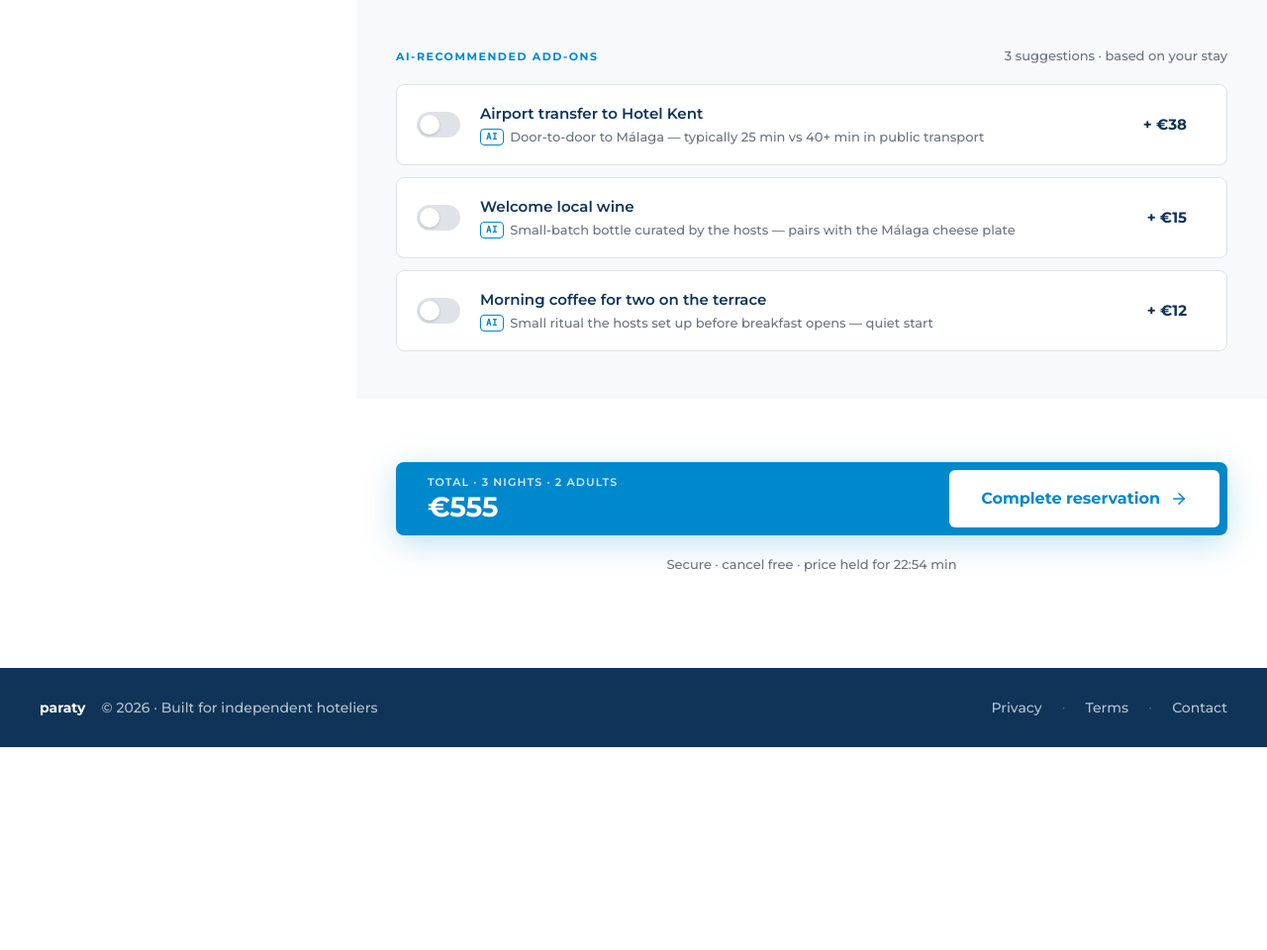
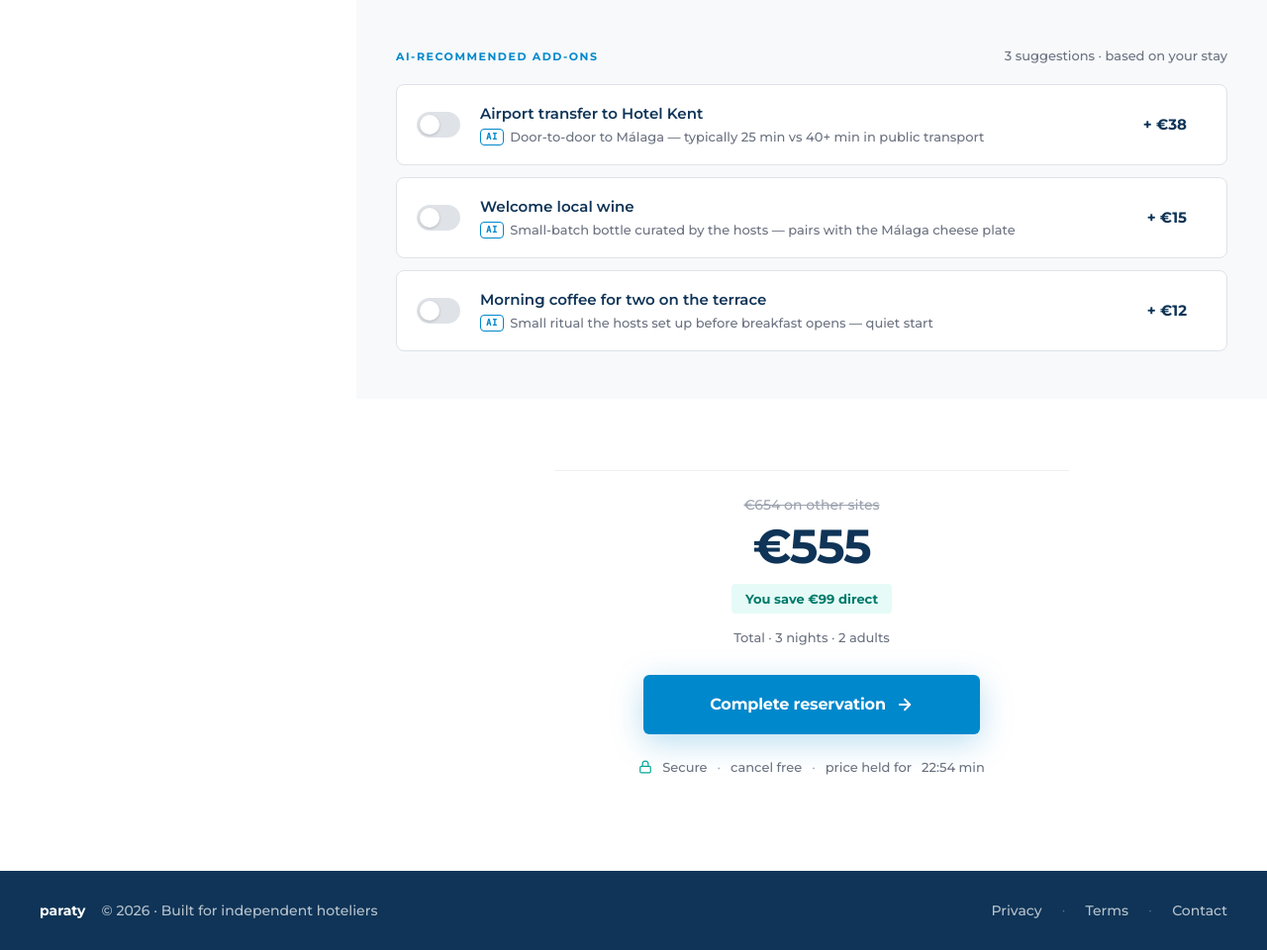
Before and after one commit to unaialdana-eng/paraty-conversational-demo, a FastAPI app: page /property/kent-malaga in a window 1280 px wide. Shown: the part 2255-3215 px from the top of the page at 99% size. Before the commit the page ends 3010 px from the top, so only its background shows below. Run offline with FastAPI, Linux system fonts and the light colour scheme.

Commit message:
Align property final CTA with checkout total pattern
The property page's final CTA was a horizontal cyan pill with price on the
left and button on the right — inconsistent with the checkout's vertical
breakdown (strike-through OTA price → main direct price → savings tag →
full-width CTA), and the price-left-button-right layout worked against the
natural reading flow.

Now both pages use the same pattern: centered price breakdown showing what
you're saving vs OTAs, then a prominent CTA below, then the secure/cancel
line. Visually anchors the decision the same way in both steps.

Co-Authored-By: Claude Opus 4.7 (1M context) <noreply@anthropic.com>

```diff
--- a/templates/property.html
+++ b/templates/property.html
@@ -252,22 +252,38 @@
   .addon-price{font:700 15px/22px 'Montserrat';color:var(--brand-navy);white-space:nowrap;}
   .addon-price.free{color:var(--brand-teal-deep);}
 
-  /* Final CTA */
-  .final{padding:64px 40px 96px;display:flex;flex-direction:column;gap:20px;align-items:center;}
-  .final-row{
-    width:1040px;max-width:100%;display:flex;align-items:center;justify-content:space-between;
-    background:var(--brand-cyan);border-radius:var(--r-md);padding:8px 8px 8px 32px;
-    box-shadow:0 8px 32px rgba(0,136,204,0.25);
+  /* Final CTA — mirrors the checkout total block for consistency */
+  .final{
+    padding:72px 40px 96px;
+    display:flex;flex-direction:column;align-items:center;gap:20px;
   }
-  .final-price{display:flex;flex-direction:column;color:#fff;gap:2px;}
-  .final-price .lbl{font:600 11px/14px 'Montserrat';letter-spacing:0.1em;text-transform:uppercase;opacity:.85;}
-  .final-price .amt{font:700 28px/32px 'Montserrat';letter-spacing:-0.01em;}
+  .final-total{
+    display:flex;flex-direction:column;align-items:center;gap:2px;
+    padding-top:24px;border-top:1px solid var(--border-soft);width:100%;max-width:520px;
+  }
+  .final-strike{font:500 14px/20px 'Montserrat';color:var(--faint);text-decoration:line-through;}
+  .final-amt{font:700 48px/56px 'Montserrat';letter-spacing:-0.025em;color:var(--brand-navy);margin-top:2px;}
+  .final-save{
+    font:700 13px/18px 'Montserrat';color:var(--brand-teal-deep);
+    background:var(--brand-teal-soft);padding:6px 14px;border-radius:var(--r-xs);margin-top:8px;
+  }
+  .final-caption{font:500 13px/20px 'Montserrat';color:var(--muted);margin-top:12px;}
   .final-cta{
-    padding:18px 32px;background:#fff;color:var(--brand-cyan);border:0;border-radius:var(--r-sm);
-    font:700 16px/22px 'Montserrat';cursor:pointer;text-decoration:none;display:inline-flex;align-items:center;gap:10px;
+    margin-top:8px;
+    padding:0 32px;height:60px;min-width:340px;
+    background:var(--brand-cyan);color:#fff;border:0;border-radius:var(--r-sm);
+    font:700 16px/22px 'Montserrat';letter-spacing:-0.01em;
+    cursor:pointer;text-decoration:none;
+    display:inline-flex;align-items:center;justify-content:center;gap:10px;
+    box-shadow:0 8px 32px rgba(0,136,204,0.28);
+    transition:background .15s ease, box-shadow .15s ease;
   }
-  .final-cta:hover{background:var(--brand-cyan-soft);}
-  .final-note{font:500 13px/18px 'Montserrat';color:var(--muted);}
+  .final-cta:hover{background:var(--brand-cyan-hover);box-shadow:0 12px 40px rgba(0,136,204,0.36);}
+  .final-note{
+    font:500 13px/18px 'Montserrat';color:var(--muted);margin-top:4px;
+    display:flex;align-items:center;justify-content:center;gap:10px;
+  }
+  .final-note .sep{color:var(--faint);}
 
   /* Footer */
   .footer{
@@ -517,18 +533,26 @@
     </div>
   </section>
 
-  <!-- FINAL CTA -->
+  <!-- FINAL CTA — same breakdown pattern as checkout -->
   <section class="final">
-    <div class="final-row">
-      <div class="final-price">
-        <div class="lbl">Total · {{ nights }} night{% if nights != 1 %}s{% endif %} · {{ intent.adults or 2 }} adult{% if (intent.adults or 2) != 1 %}s{% endif %}{% if intent.children and intent.children > 0 %} + {{ intent.children }} child{% if intent.children != 1 %}ren{% endif %}{% endif %}</div>
-        <div class="amt">€{{ savings.direct_total|round|int }}</div>
-      </div>
-      <a href="/checkout/{{ hotel.id }}?q={{ q|urlencode }}" class="final-cta">Complete reservation
-        <svg width="18" height="18" viewBox="0 0 24 24" fill="none" stroke="currentColor" stroke-width="2" stroke-linecap="round" stroke-linejoin="round"><line x1="5" y1="12" x2="19" y2="12"/><polyline points="12 5 19 12 12 19"/></svg>
-      </a>
+    <div class="final-total">
+      <div class="final-strike">€{{ savings.booking_total|round|int }} on other sites</div>
+      <div class="final-amt">€{{ savings.direct_total|round|int }}</div>
+      <div class="final-save">You save €{{ savings.saving_total|round|int }} direct</div>
+      <div class="final-caption">Total · {{ nights }} night{% if nights != 1 %}s{% endif %} · {{ intent.adults or 2 }} adult{% if (intent.adults or 2) != 1 %}s{% endif %}{% if intent.children and intent.children > 0 %} + {{ intent.children }} child{% if intent.children != 1 %}ren{% endif %}{% endif %}</div>
     </div>
-    <div class="final-note">Secure · cancel free · price held for <span id="final-held">23 min</span></div>
+    <a href="/checkout/{{ hotel.id }}?q={{ q|urlencode }}" class="final-cta">
+      Complete reservation
+      <svg width="18" height="18" viewBox="0 0 24 24" fill="none" stroke="currentColor" stroke-width="2.4" stroke-linecap="round" stroke-linejoin="round"><line x1="5" y1="12" x2="19" y2="12"/><polyline points="12 5 19 12 12 19"/></svg>
+    </a>
+    <div class="final-note">
+      <svg width="14" height="14" viewBox="0 0 24 24" fill="none" stroke="currentColor" stroke-width="2" stroke-linecap="round" stroke-linejoin="round" style="color:var(--brand-teal);"><rect x="3" y="11" width="18" height="11" rx="2"/><path d="M7 11V7a5 5 0 0 1 10 0v4"/></svg>
+      Secure
+      <span class="sep">·</span>
+      cancel free
+      <span class="sep">·</span>
+      price held for <span id="final-held">23 min</span>
+    </div>
   </section>
 
     </div> <!-- /main-col -->
```
